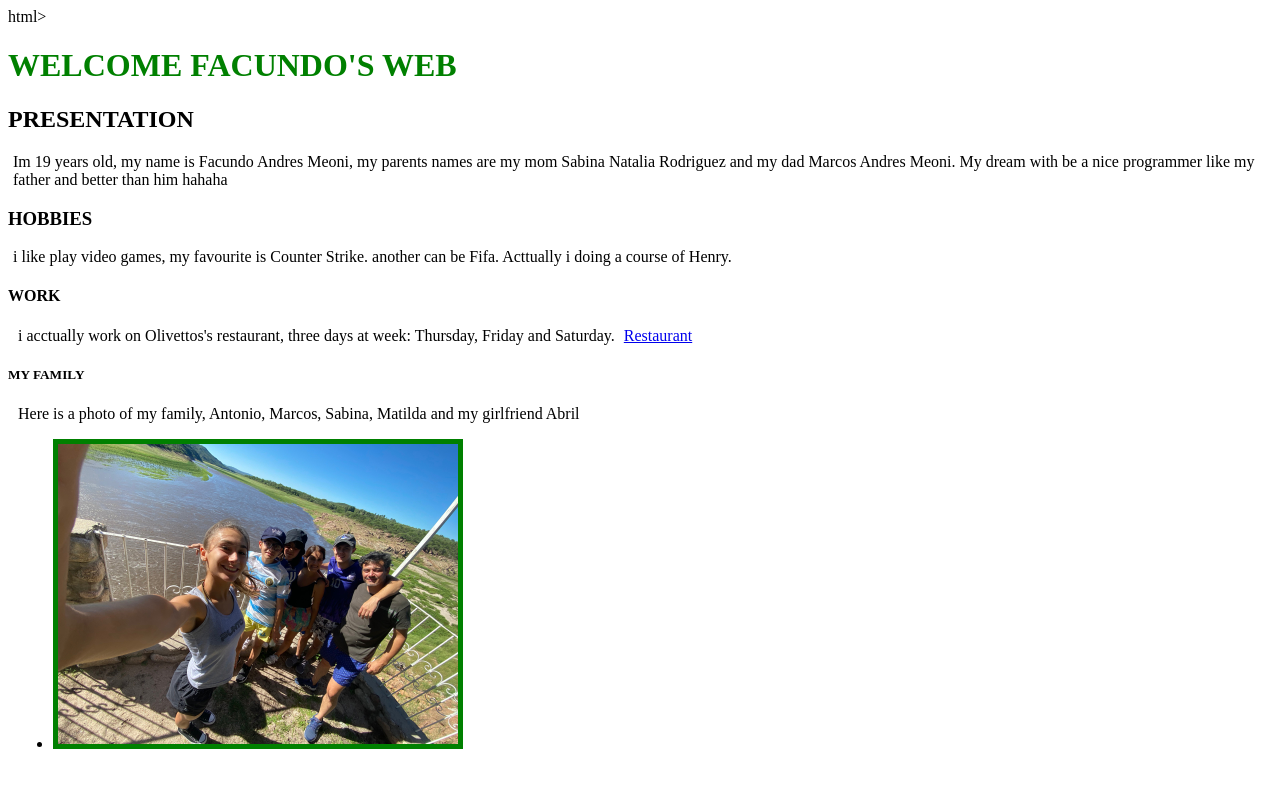
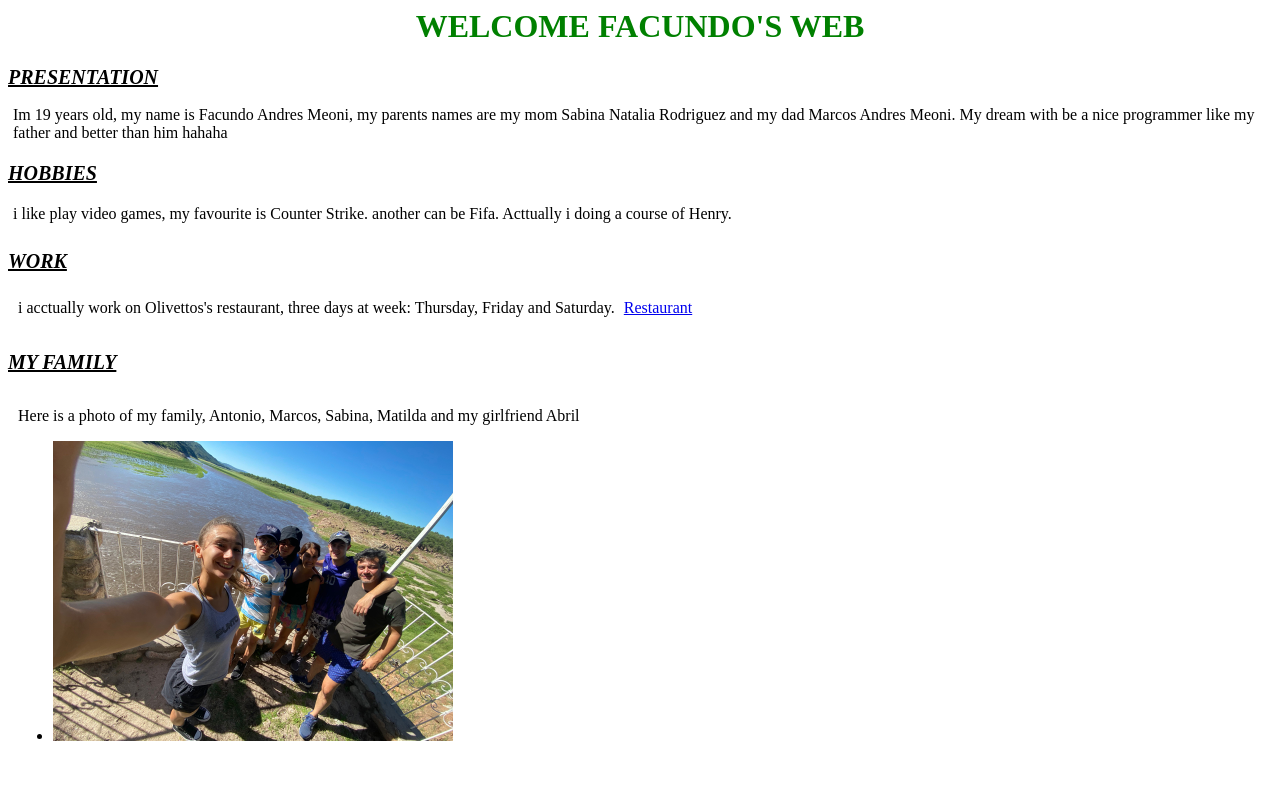
Before and after one commit to FacuMeoni/PAGINA2, a plain HTML site: page index.html in a window 1280 px wide. Drawn offline with Linux system fonts and the light colour scheme.

Commit message:
Update index.html

```diff
--- a/index.html
+++ b/index.html
@@ -1,22 +1,27 @@
-html>
+<html>
 
 <head>   <title> IMCEO,BITCH. </title>
 
 <style>
 h1{
     color: green;
+    display:flex;
+    justify-content: center;
 }
 
 img
 {
     width: 400px;
-border:5px solid green
+
 }
 
 .hclass
 {
-    font-style:normal;
+    font-style:oblique;
     color : black;
+    font-size: 20px;
+    text-decoration:underline;
+
 }
 
 
@@ -24,6 +29,7 @@ border:5px solid green
 {
     font:500;
     margin: 5px;
+
 }
 
 
```
